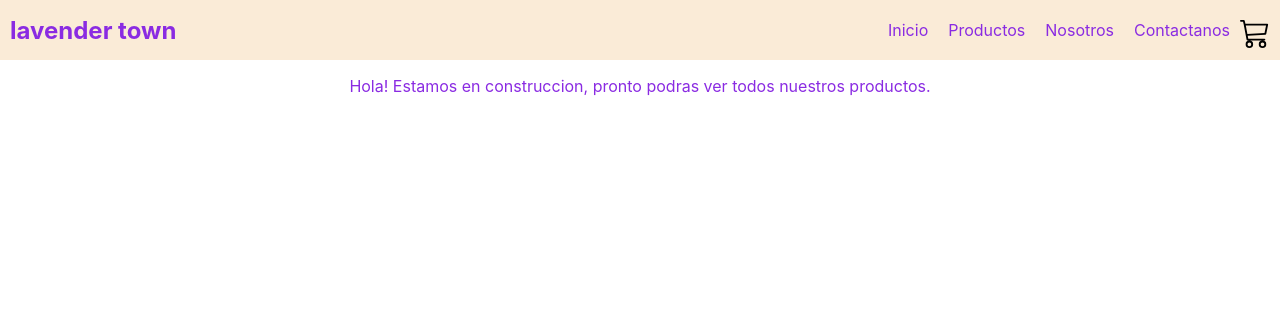
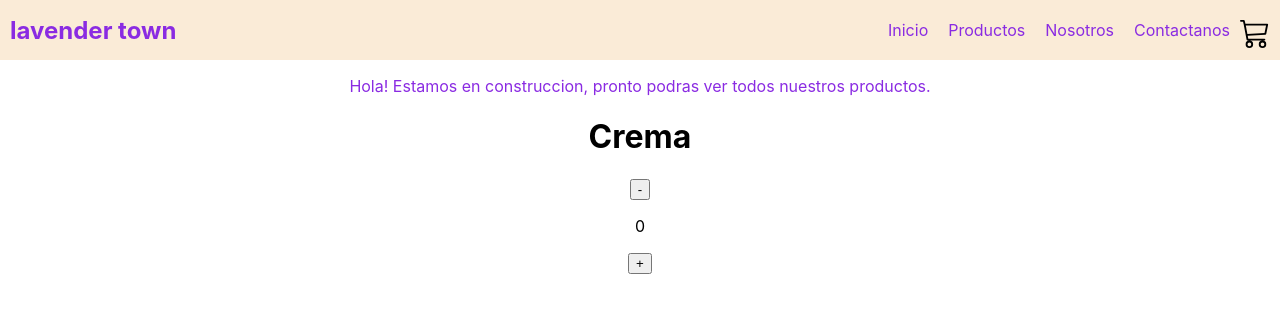
Before and after one commit to carolinaortegaoc/lavendertown-Ortega-Carolina, a React (Create React App) app: page / in a window 1280 px wide. Shown: the top 312 px of the page. Built offline with nearby package versions, Linux system fonts and the light colour scheme.

Commit message:
desafio contador

```diff
--- a/src/App.js
+++ b/src/App.js
@@ -1,7 +1,8 @@
 
 import './App.css';
-import { Navbar } from './components/Navbar';
-import { ItemListContainer } from './components/ItemListContainer';
+import { Navbar } from './components/Navbar/Navbar';
+import { ItemListContainer } from './components/ItemListContainer/ItemListContainer';
+import { Counter } from './components/ItemCount/ItemCount';
 
 function App() {
   return (
@@ -10,6 +11,10 @@ function App() {
         <Navbar/>
         <ItemListContainer greeting="Hola! Estamos en construccion, pronto podras ver todos nuestros productos."/>
       </header>
+      <div>
+      <h1>Crema</h1>
+      <Counter value={Counter} initial={1} stock={10} />
+      </div>
     </div>
   );
 }
--- /dev/null
+++ b/src/components/ItemCount/ItemCount.js
@@ -0,0 +1,23 @@
+import React from 'react';
+import { useState } from 'react';
+
+export function Counter() {
+    const [counter, setCounter] = useState(0);
+
+    const add = () => setCounter(counter + 1);
+    const remove = () => {
+        if (counter > 1) {
+            setCounter(counter - 1);
+        } else {
+            alert('Ups! No puedes agregar al carrito menos de un producto');
+        }
+    };
+
+    return (
+        <div>
+            <button onClick={remove}>-</button>
+            <p>{counter}</p>
+            <button onClick={add}>+</button>
+        </div>
+    );
+}
--- a/src/components/Navbar.js
+++ b/src/components/Navbar/Navbar.js
@@ -1,6 +1,6 @@
 import React from 'react'
-import './Style/navbarSASS.css'
-import {CartWidget} from './CartWidget.js'
+import '../Style/navbarSASS.css'
+import {CartWidget} from '../CartWidget/CartWidget'
 
 export const Navbar = () => {
         return (
```
Also changed, not shown: src/components/coso.js (added, +27 -0 lines), src/components/CartWidget/CartWidget.css (renamed from src/components/CartWidget.css), src/components/CartWidget/CartWidget.js (line endings or trailing spaces), src/components/ItemListContainer/ItemListContainer.css (renamed from src/components/ItemListContainer.css), src/components/ItemListContainer/ItemListContainer.js (renamed from src/components/ItemListContainer.js), src/components/images/cart.png (renamed from src/images/cart.png), src/components/images/logo.svg (renamed from src/images/logo.svg).
